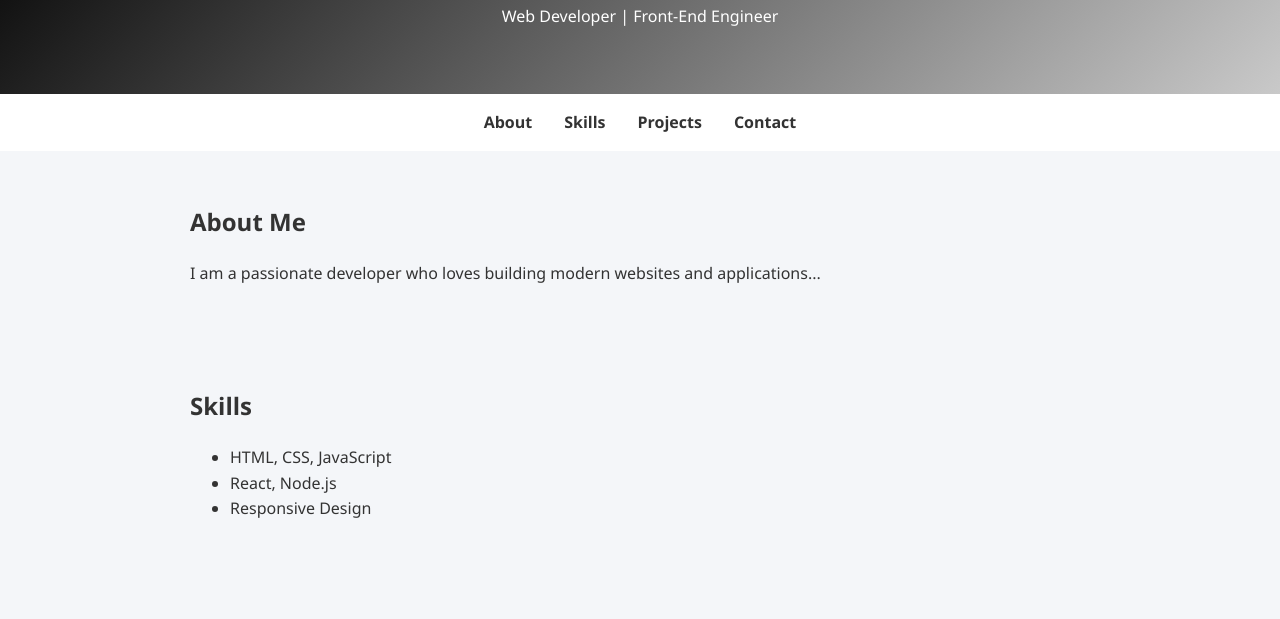
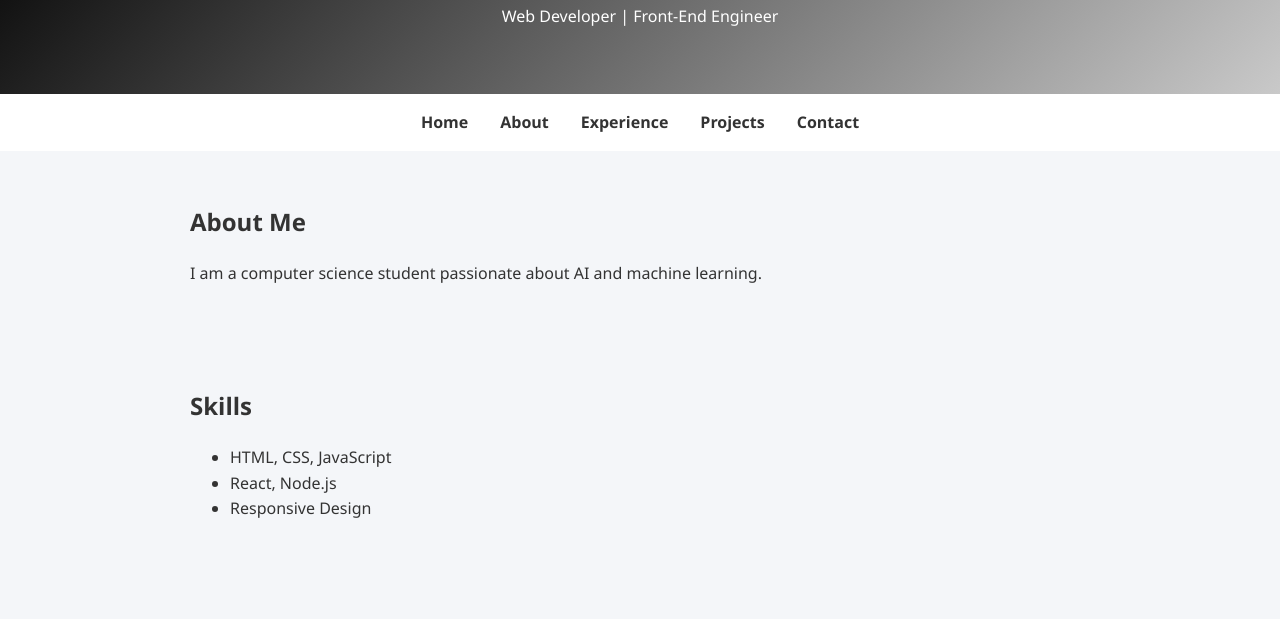
Before and after one commit to moheiman1/Personal-Portfolio-Website-Project, a plain HTML site: page index.html in a window 1280 px wide. Shown: the part 138-757 px from the top of the page. Drawn offline with Linux system fonts and the light colour scheme; files that its build step writes are made by us from their sources.

Commit message:
chore: edit about me section

```diff
--- a/index.html
+++ b/index.html
@@ -5,6 +5,8 @@
   <title>My Resume</title>
   <link rel="stylesheet" href="style.css">
 </head>
+
+
 <body>
   <header>
     <h1>Moheiman Tarafdar Monfared</h1>
@@ -12,15 +14,16 @@
   </header>
 
   <nav>
-    <a href="#about">About</a>
-    <a href="#skills">Skills</a>
+    <a href="#home">Home</a>
+    <a href="#about me">About</a>
+    <a href="#experience">Experience</a>
     <a href="#projects">Projects</a>
     <a href="#contact">Contact</a>
   </nav>
 
   <section id="about">
     <h2>About Me</h2>
-    <p>I am a passionate developer who loves building modern websites and applications...</p>
+    <p>I am a computer science student passionate about AI and machine learning.</p>
   </section>
 
   <section id="skills">
```
